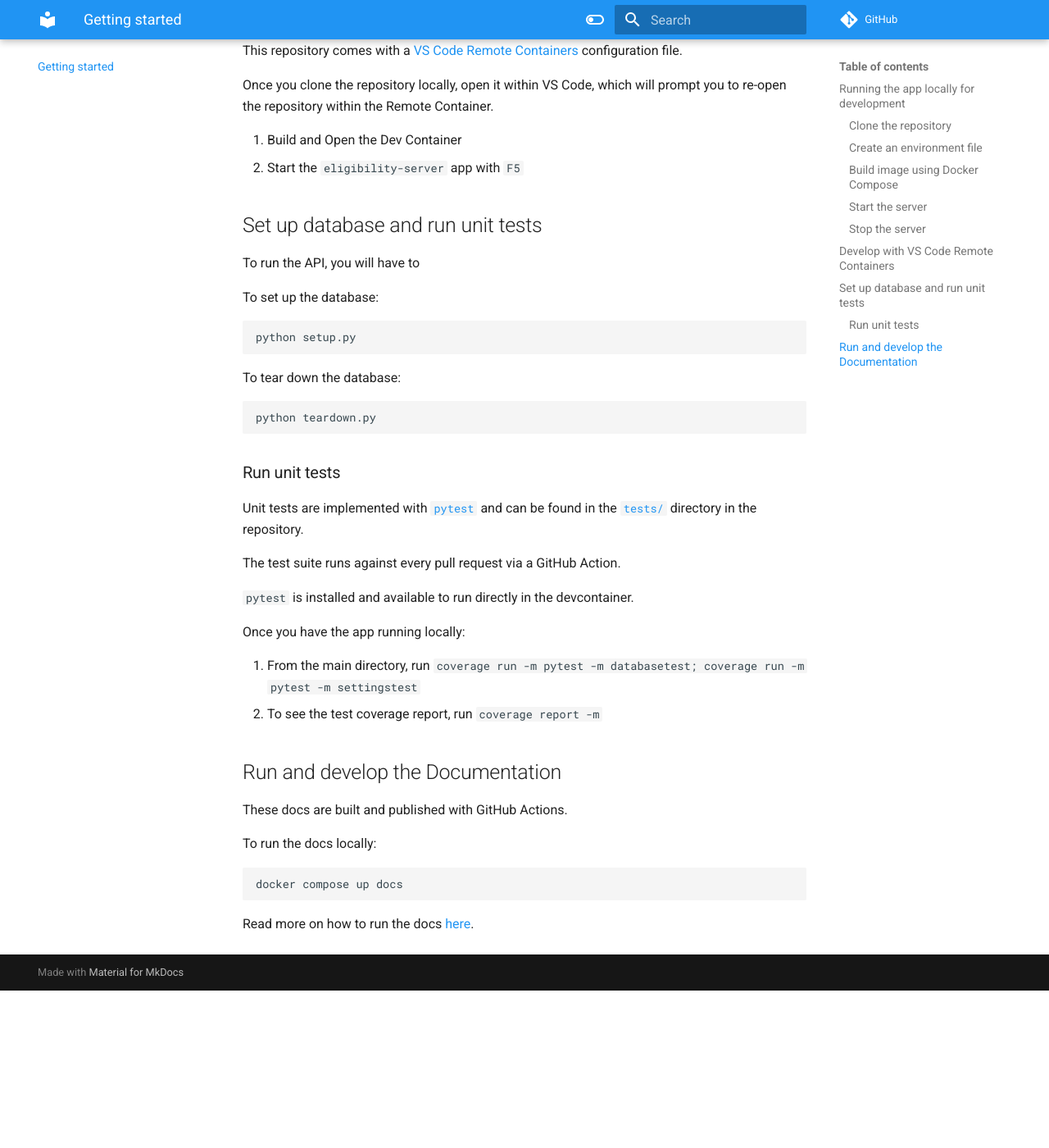
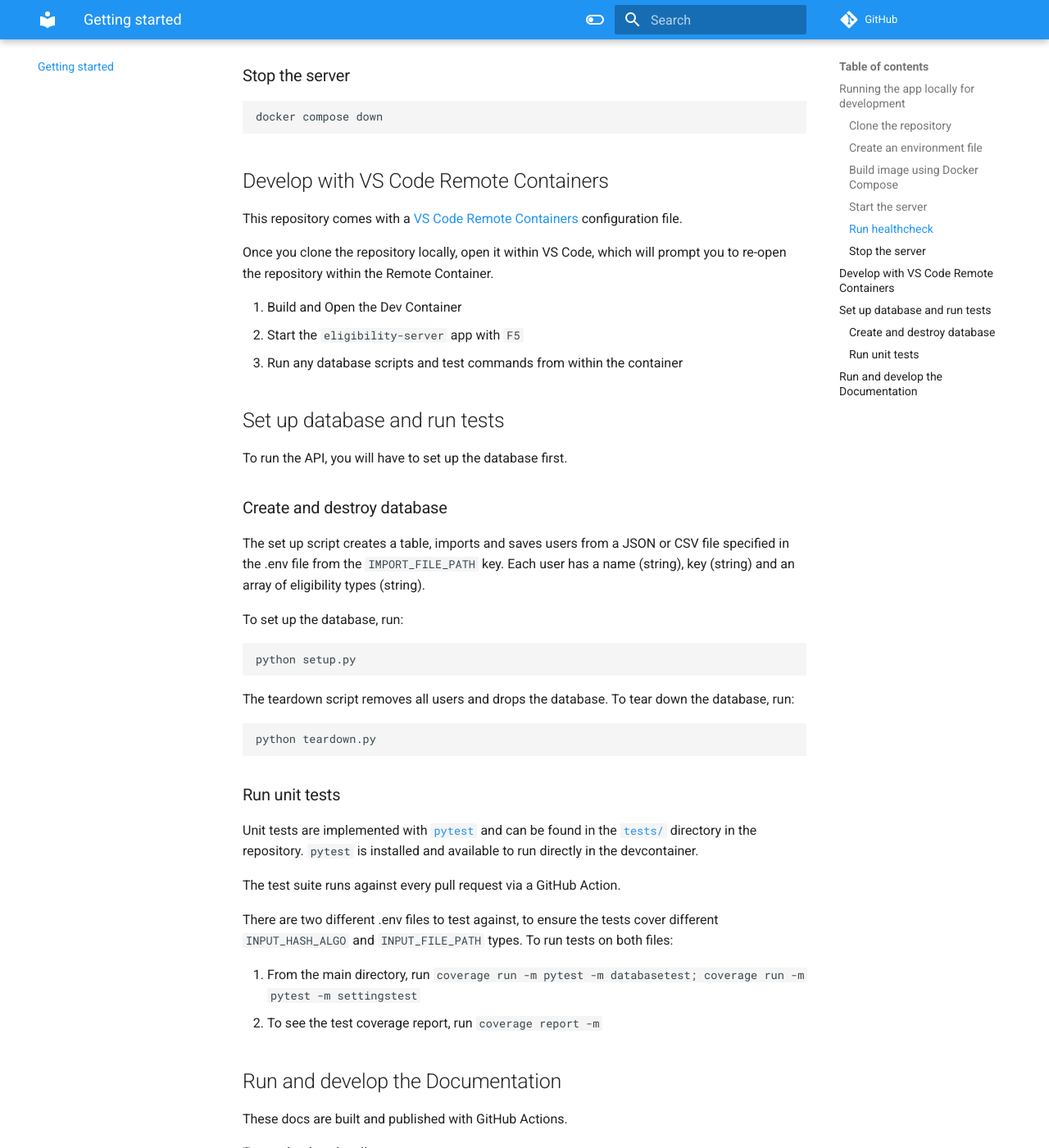
Before and after one commit to cal-itp/eligibility-server, an MkDocs documentation site: the page built from docs/getting-started.md, in a window 1280 px wide and 1400 px high, scrolled down 1331 px. Shown: the whole window at 82% size. Built offline with MkDocs 1.6.1 and Material for MkDocs 9.7.7, drawn with Linux system fonts in a browser that asks for light colours; nearby versions of some CDN libraries; comment, search, counter and statistics services are not loaded; before the commit the page ends 2539 px from its top, so only the background shows below that; some of the changed text lies outside the part shown.

Commit message:
docs: more docs on tests and setup/teardown

````diff
--- a/docs/getting-started.md
+++ b/docs/getting-started.md
@@ -21,6 +21,11 @@ Use the sample as the template.
 cp .env.sample .env
 ```
 
+The .env file specifies two values:
+
+- the `IMPORT_FILE_PATH`: Must be either CSV or JSON.
+- `INPUT_HASH_ALGO`: Must be one of the types available in the [`hashlib` library's `algorithms_available` function](https://docs.python.org/3/library/hashlib.html#hashlib.algorithms_available).
+
 ### Build image using Docker Compose
 
 ```bash
@@ -36,6 +41,8 @@ docker compose up [-d] server
 The optional `-d` flag will start in detatched mode and allow you to continue using the terminal session. Otherwise your terminal will be attached to the container’s terminal, showing the startup and runtime output.
 
 After initialization, the server is running on `http://localhost` at a port dynamically assigned by Docker. See [Docker dynamic ports](https://docs.calitp.org/benefits/getting-started/docker-dynamic-ports/) for more information on accessing the site on localhost.
+
+### Run healthcheck
 
 To check if the server is running successfully, use your browser to get to the Healthcheck endpoint: `http://localhost:50252/healthcheck`
 
@@ -55,18 +62,23 @@ Once you clone the repository locally, open it within VS Code, which will prompt
 
  1. Build and Open the Dev Container
  2. Start the `eligibility-server` app with `F5`
+ 3. Run any database scripts and test commands from within the container
 
-## Set up database and run unit tests
+## Set up database and run tests
 
-To run the API, you will have to
+To run the API, you will have to set up the database first.
 
-To set up the database:
+### Create and destroy database
+
+The set up script creates a table, imports and saves users from a JSON or CSV file specified in the .env file from the `IMPORT_FILE_PATH` key. Each user has a name (string), key (string) and an array of eligibility types (string).
+
+To set up the database, run:
 
 ```bash
 python setup.py
 ```
 
-To tear down the database:
+The teardown script removes all users and drops the database. To tear down the database, run:
 
 ```bash
 python teardown.py
@@ -74,13 +86,11 @@ python teardown.py
 
 ### Run unit tests
 
-Unit tests are implemented with [`pytest`](https://docs.pytest.org/en/6.2.x/) and can be found in the [`tests/`](https://github.com/cal-itp/eligibility-server/tree/main/tests) directory in the repository.
+Unit tests are implemented with [`pytest`](https://docs.pytest.org/en/6.2.x/) and can be found in the [`tests/`](https://github.com/cal-itp/eligibility-server/tree/main/tests) directory in the repository. `pytest` is installed and available to run directly in the devcontainer.
 
 The test suite runs against every pull request via a GitHub Action.
 
-`pytest` is installed and available to run directly in the devcontainer.
-
-Once you have the app running locally:
+There are two different .env files to test against, to ensure the tests cover different `INPUT_HASH_ALGO` and `INPUT_FILE_PATH` types. To run tests on both files:
 
 1. From the main directory, run `coverage run -m pytest -m databasetest; coverage run -m pytest -m settingstest`
 2. To see the test coverage report, run `coverage report -m`
````
